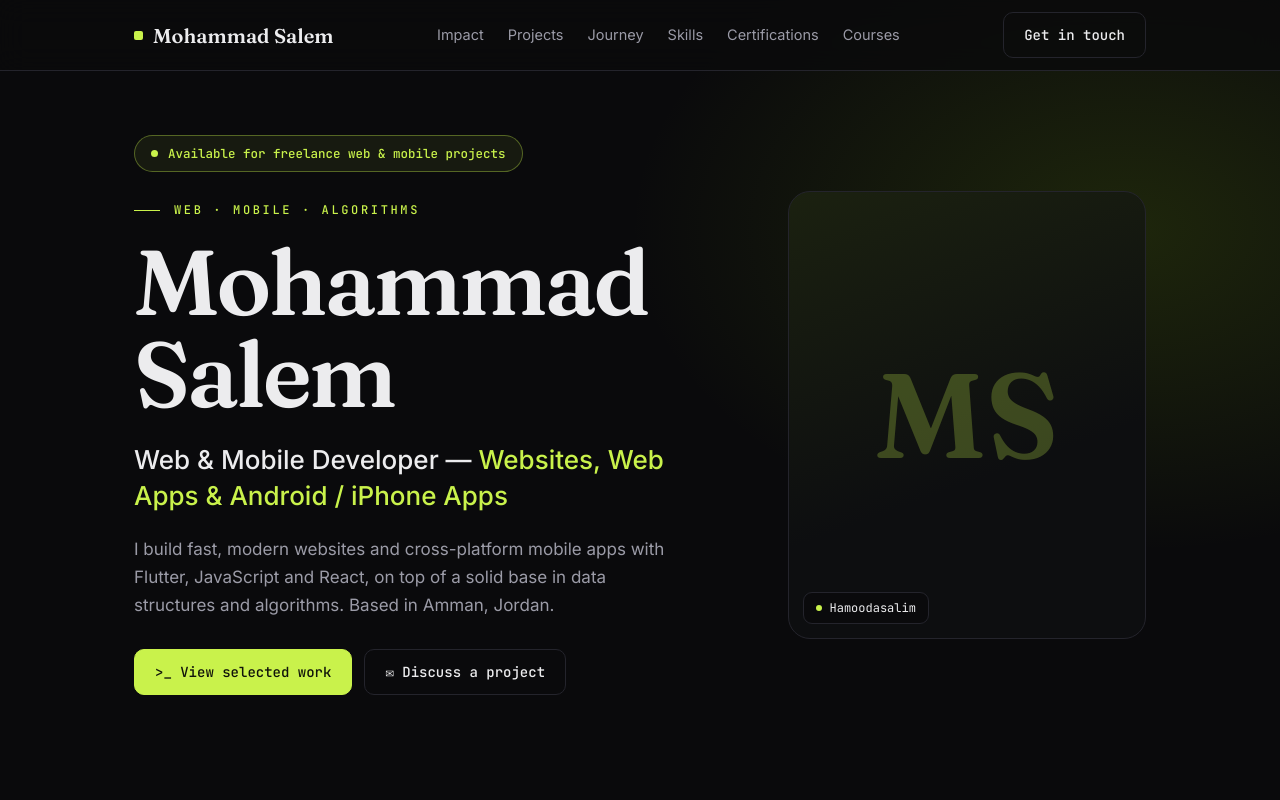
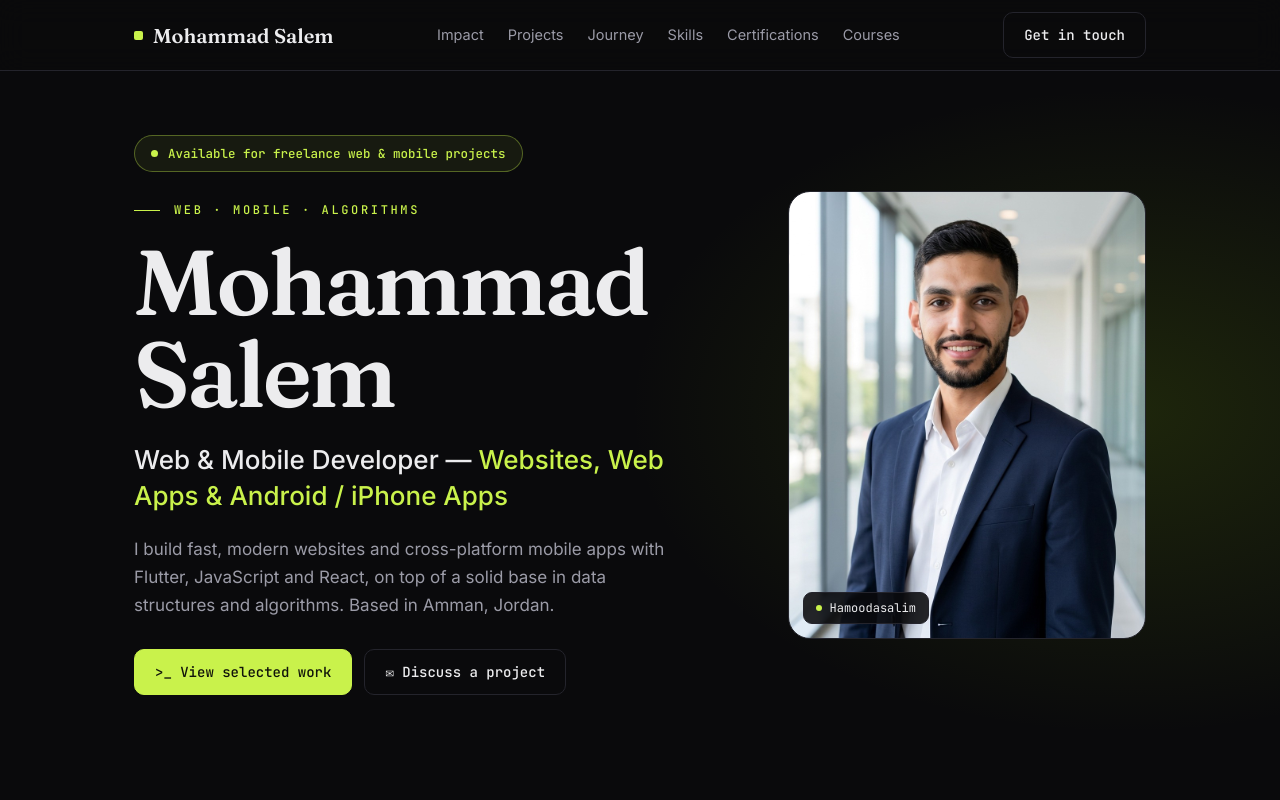
Before and after one commit to Hamoodasalim/MohammadCV, a plain HTML site: page index.html in a window 1280 px wide. Shown: the top 800 px of the page. Drawn offline with Linux system fonts and the light colour scheme.

Commit message:
Update index.html

```diff
--- a/index.html
+++ b/index.html
@@ -105,7 +105,7 @@ footer{border-top:1px solid var(--line);padding:26px 0;text-align:center;color:v
 <script>
 // ===== EDIT THESE =====
 var START="2026-01-01",BASE_COFFEE=365,BASE_BUGS=420,CODING_SINCE="2022-02-14";
-var PHOTO=""; mohammad photo.jpeg
+var PHOTO="https://github.com/Hamoodasalim/MohammadCV/blob/main/mohammad%20photo.jpeg?raw=true"; https://github.com/Hamoodasalim/MohammadCV/blob/main/mohammad%20photo.jpeg?raw=true
 var PROJECTS=[
  {t:"Sparkly — The App",c:"app",i:"📱",g:"Android app · EdTech",u:"https://kids.nashmicloud.com/app/",dl:"https://kids.nashmicloud.com/download/sparkly-kids.apk",d:"15-minute daily rounds with 1000+ questions, smart review of mistakes, a kids section, points and day streaks.",s:["Android","Streaks","Kids mode"]},
  {t:"Sparkly — Website",c:"web",i:"🌐",g:"Website · Arabic / RTL",u:"https://sparkly26.blogspot.com/",d:"Arabic landing site for a calm daily English-learning habit for kids, students and adults: how it works, pricing, FAQ and download.",s:["Landing page","Arabic","RTL"]},
```
